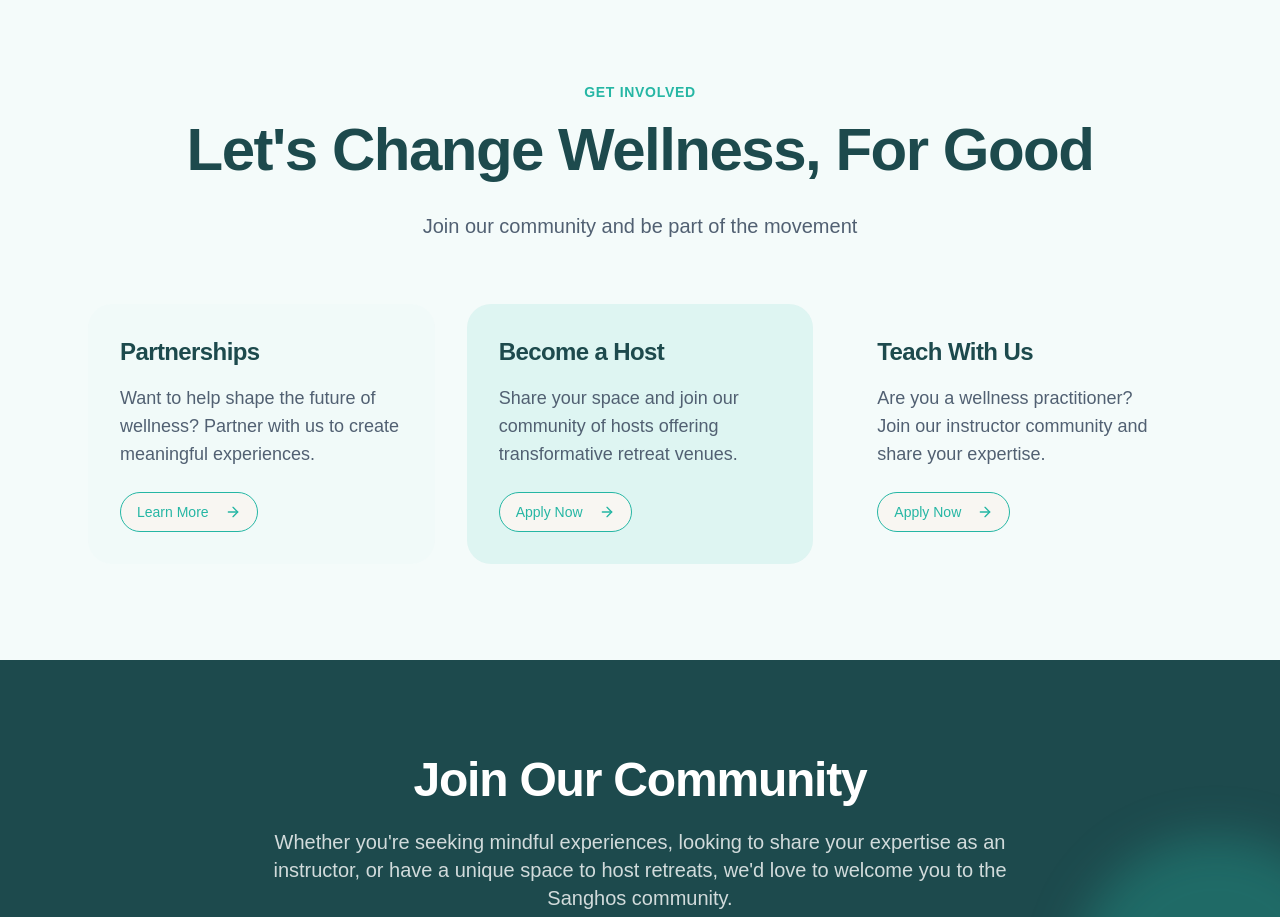
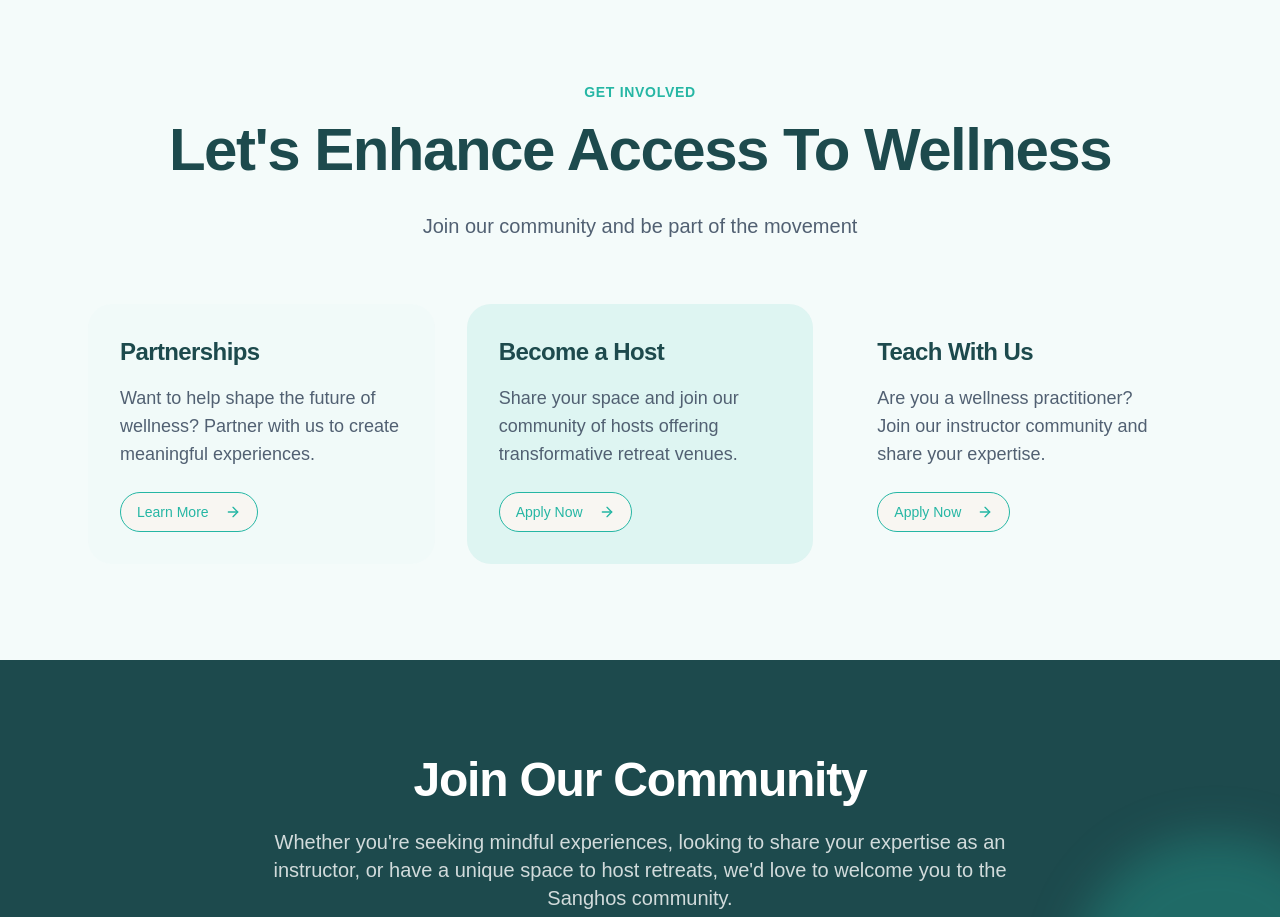
Before and after one commit to Devinfern/sanghos, a React (Vite) app: page /about-us in a window 1280 px wide. Shown: the part 3280-4197 px from the top of the page. Built offline with nearby package versions, Linux system fonts and the light colour scheme; no server answers; the database is empty; a web font is replaced by a local one.

Commit message:
Visual edit in Lovable
Edited UI in Lovable

```diff
--- a/src/pages/About.tsx
+++ b/src/pages/About.tsx
@@ -7,7 +7,6 @@ import { Button } from "@/components/ui/button";
 import { ArrowRight } from "lucide-react";
 import { Card, CardContent } from "@/components/ui/card";
 import OptimizedImage from "@/components/OptimizedImage";
-
 const About = () => {
   const [isLoaded, setIsLoaded] = useState(false);
   useEffect(() => {
@@ -281,9 +280,8 @@ const About = () => {
           <div className="container mx-auto max-w-6xl px-4 md:px-6">
             <motion.div initial="hidden" animate={isLoaded ? "visible" : "hidden"} variants={fadeIn} className="text-center mb-16">
               <span className="text-sm uppercase tracking-wider text-brand-primary font-semibold">Get Involved</span>
-              <h2 className="text-4xl md:text-6xl font-bold mt-4 mb-8 text-brand-dark">
-                Let's Change Wellness, For Good
-              </h2>
+              <h2 className="text-4xl md:text-6xl font-bold mt-4 mb-8 text-brand-dark">Let's Enhance Access
+To Wellness</h2>
               <p className="text-xl text-brand-slate max-w-3xl mx-auto">
                 Join our community and be part of the movement
               </p>
```
